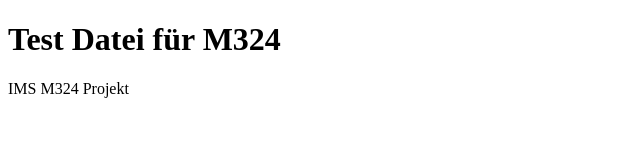
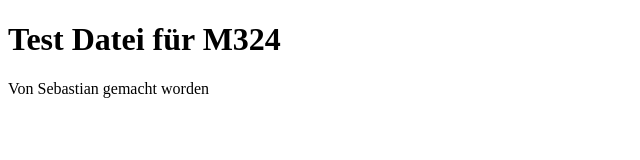
Before and after one commit to SchwynSebastian/github-flow-M324, a plain HTML site: page index.html in a window 1280 px wide. Shown: the whole page, without its empty margins (0-640 px from the left). Drawn offline with Linux system fonts and the light colour scheme.

Commit message:
Update index.html

```diff
--- a/index.html
+++ b/index.html
@@ -7,5 +7,5 @@
 <body>
     <h1>Test Datei für M324</h1>
 </body>
-<footer>IMS M324 Projekt</footer>
+<footer>Von Sebastian gemacht worden</footer>
 </html>
```
